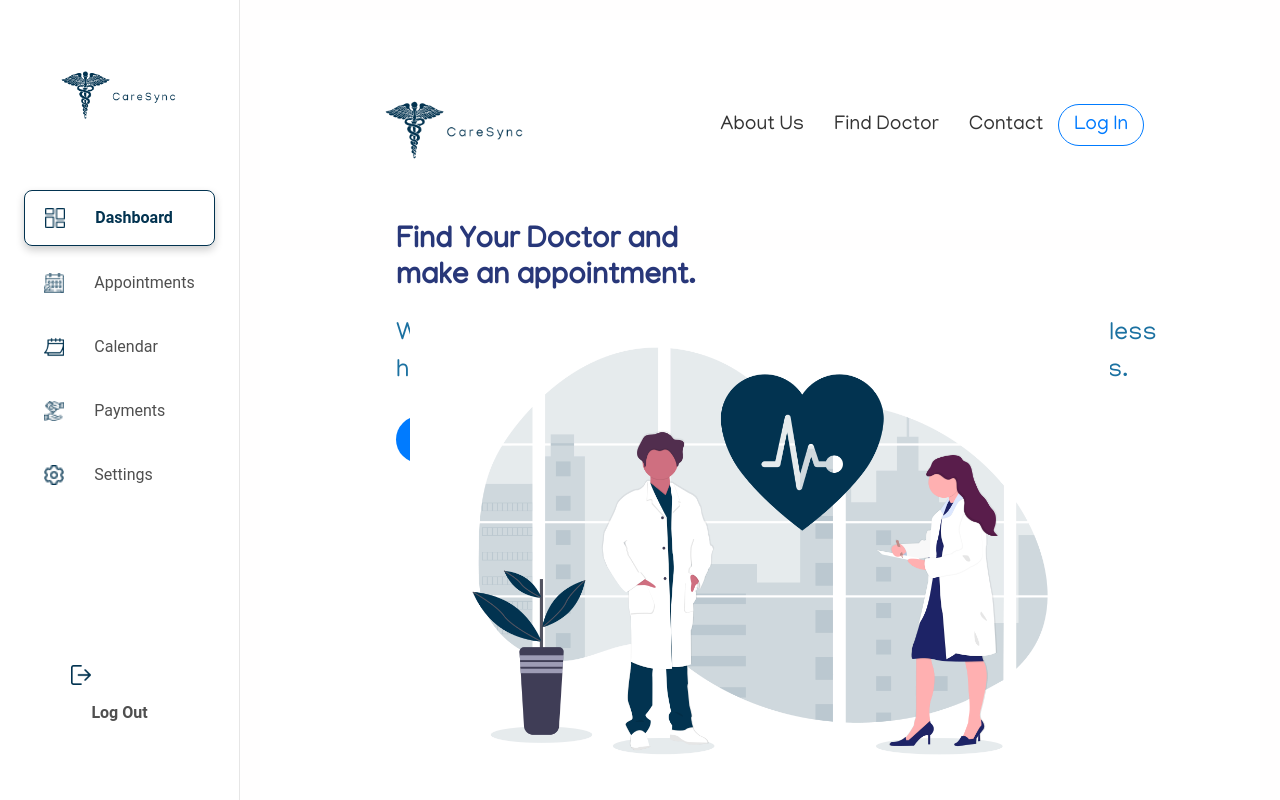
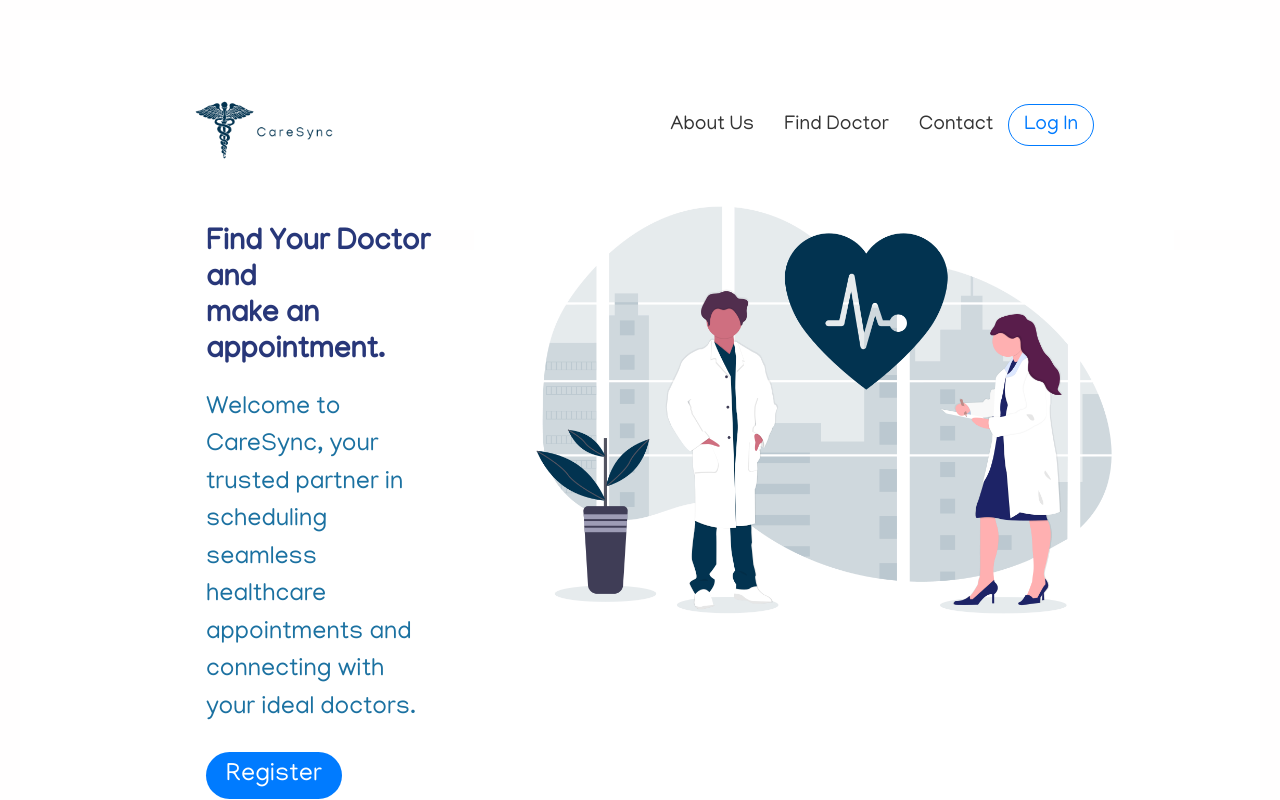
Before and after one commit to AbarquezMyk/IndustryElective-AppDev, a React (Create React App) app in the folder caresync/: page / in a window 1280 px wide. Built offline with nearby package versions, Linux system fonts and the light colour scheme.

Commit message:
Initial Commit of Sidebar.js

```diff
--- a/caresync/src/App.js
+++ b/caresync/src/App.js
@@ -1,5 +1,5 @@
 import React from 'react';
-import { BrowserRouter as Router, Routes, Route, Navigate } from 'react-router-dom';
+import { BrowserRouter as Router, Routes, Route, Navigate, useLocation } from 'react-router-dom';
 import Home from './components/Home';
 import PaymentMethods from './components/PaymentMethod';
 import Calendar from './components/Calendar';
@@ -15,15 +15,22 @@ import Doctor from './components/Doctor';
 import Sidebar from './components/Sidebar';
 
 const App = () => {
+  const location = useLocation();
+
   const handleLogout = () => {
     localStorage.removeItem("userName"); // Clear user's name on logout
     alert("You have been logged out.");
   };
 
+  // List of routes where the sidebar should not be displayed
+  const noSidebarRoutes = ['/', '/login', '/register'];
+
   return (
-    <Router>
     <div style={{ display: 'flex' }}>
-        <Sidebar handleLogout={handleLogout} /> {/* Sidebar */}
+      {/* Conditionally render Sidebar */}
+      {!noSidebarRoutes.includes(location.pathname) && (
+        <Sidebar handleLogout={handleLogout} />
+      )}
       <div style={{ flex: 1 }}>
         <Routes>
           <Route path="/" element={<Home />} />
@@ -42,8 +49,13 @@ const App = () => {
         </Routes>
       </div>
     </div>
-    </Router>
   );
 };
 
-export default App;
+const AppWrapper = () => (
+  <Router>
+    <App />
+  </Router>
+);
+
+export default AppWrapper;
--- a/caresync/src/components/dashboard.jsx
+++ b/caresync/src/components/dashboard.jsx
@@ -10,7 +10,7 @@ import payment from './img/payment-method.png';
 import setting from './img/setting.png';
 import logout from './img/logout_icon.png';
 
-const AppointmentHistory = () => {
+const dashboard = () => {
   return (
     <div style={styles.container}>
       {/* Sidebar */}
@@ -195,4 +195,4 @@ const styles = {
   }
 };
 
-export default AppointmentHistory;
+export default dashboard;
```
Also changed, not shown: 1 other file (tests, documents, lock files or other folders). Lines whose indentation alone changed are shown as unchanged.
